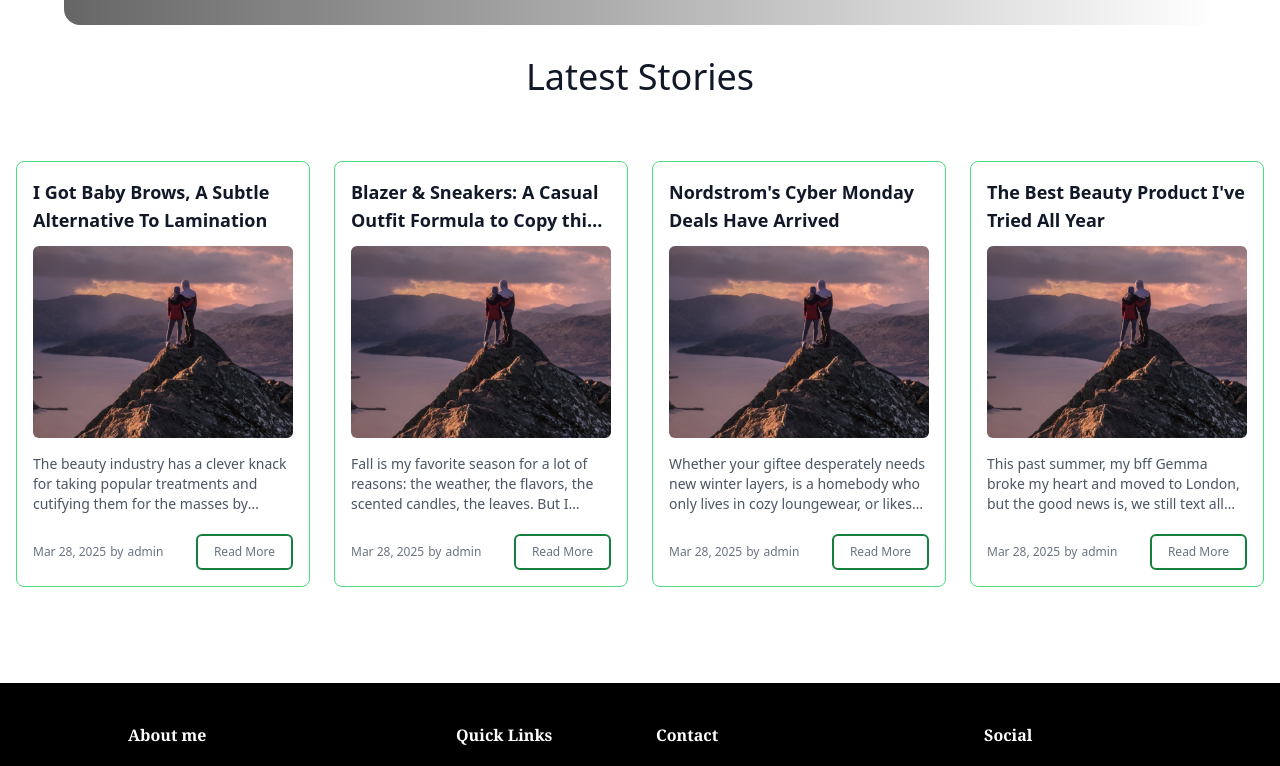
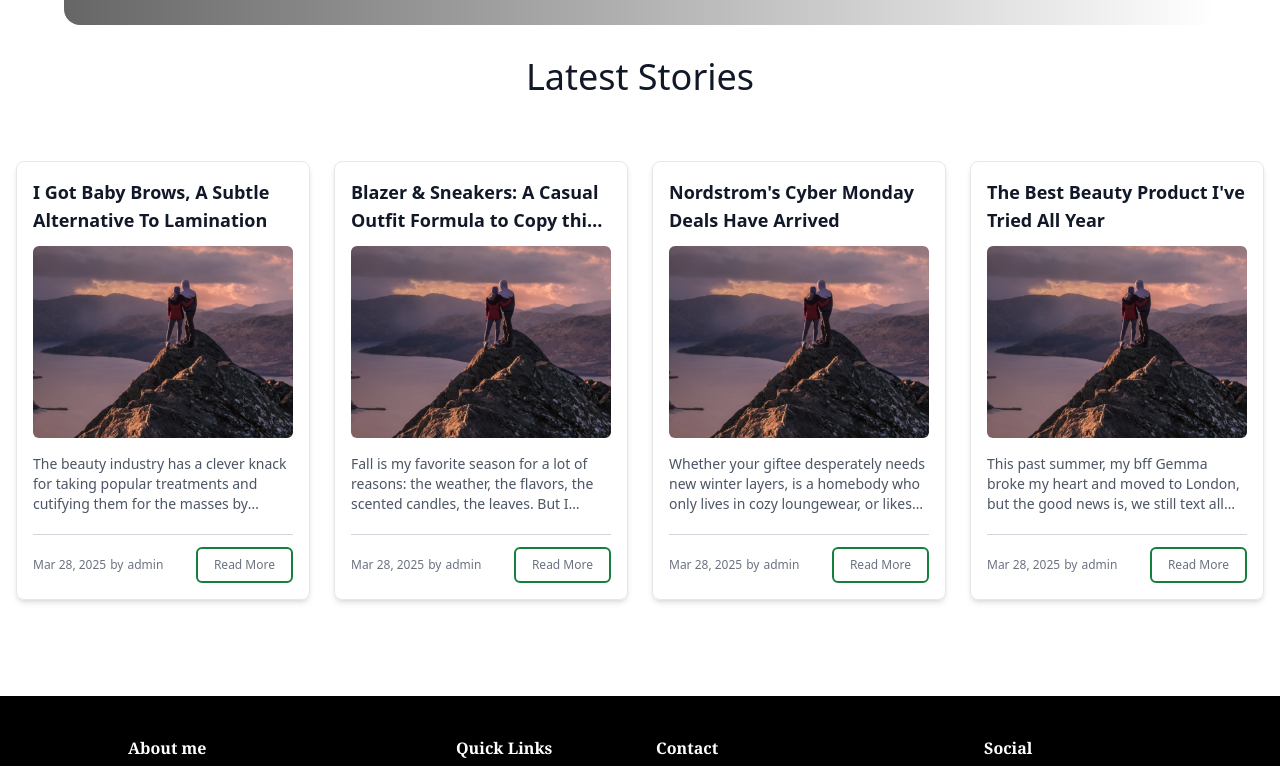
Before and after one commit to shyamkhadka47/bob, a Next.js app: page /storyteller in a window 1280 px wide. Shown: the part 545-1311 px from the top of the page. Built offline with nearby package versions, Linux system fonts and the light colour scheme; grey boxes are pictures that could not be loaded.

Commit message:
minor ui change

```diff
--- a/components/Stories.jsx
+++ b/components/Stories.jsx
@@ -54,13 +54,13 @@ export default function BlogGrid() {
 
       <div className="grid grid-cols-1 sm:grid-cols-2 lg:grid-cols-4 gap-6 pt-10">
         {blogPosts.map((post) => (
-          <div key={post.id} className="border border-green-400 rounded-lg overflow-hidden hover:border-green-900 transition-all duration-500" >
+          <div key={post.id} className="border rounded-lg overflow-hidden shadow-md hover:scale-105 transition-all duration-500" >
             <div className="p-4">
               {/* <span className="inline-block px-3 py-1 text-xs font-medium bg-gray-100 text-gray-800 rounded-full mb-3">
                 {post.category}
               </span> */}
 
-              <h3 className="text-lg font-semibold text-gray-900 mb-3 line-clamp-2 h-14">{post.title}</h3>
+              <h3 className="text-lg font-semibold text-gray-900 mb-3 line-clamp-2 h-14  ">{post.title}</h3>
 
               <div className="mb-4 h-48 overflow-hidden rounded-md">
                 <Image
@@ -74,7 +74,7 @@ export default function BlogGrid() {
 
               <p className="text-sm text-gray-600 mb-4 line-clamp-3 h-16">{post.excerpt}</p>
 
-              <div className="flex items-center justify-between text-xs text-gray-500">
+              <div className="flex items-center justify-between text-xs text-gray-500 border-t-[1px] border-gray-300 pt-3">
                 <div><span>{post.date}</span>
                 <span className="mx-1">by</span>
                 <span className="font-medium">{post.author}</span></div>
```
